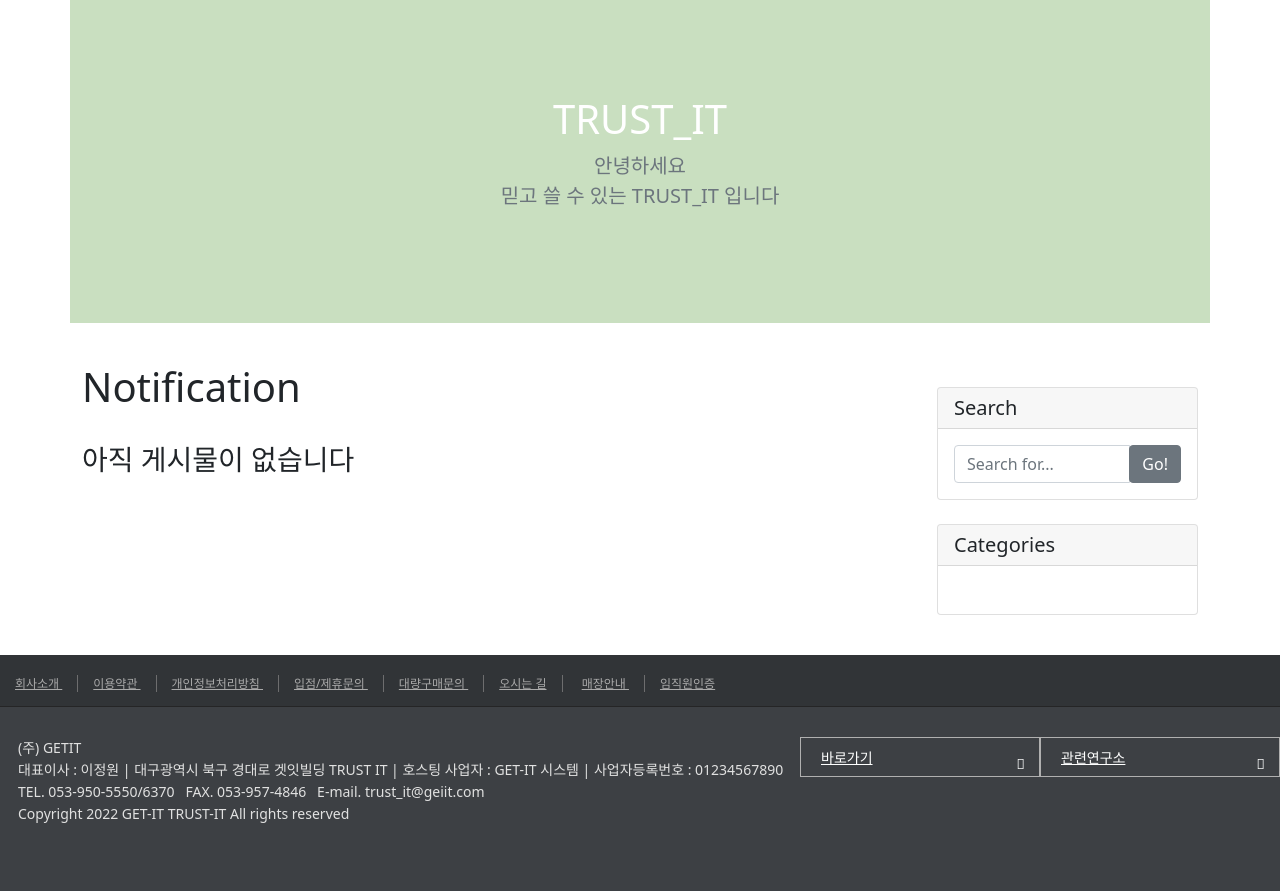
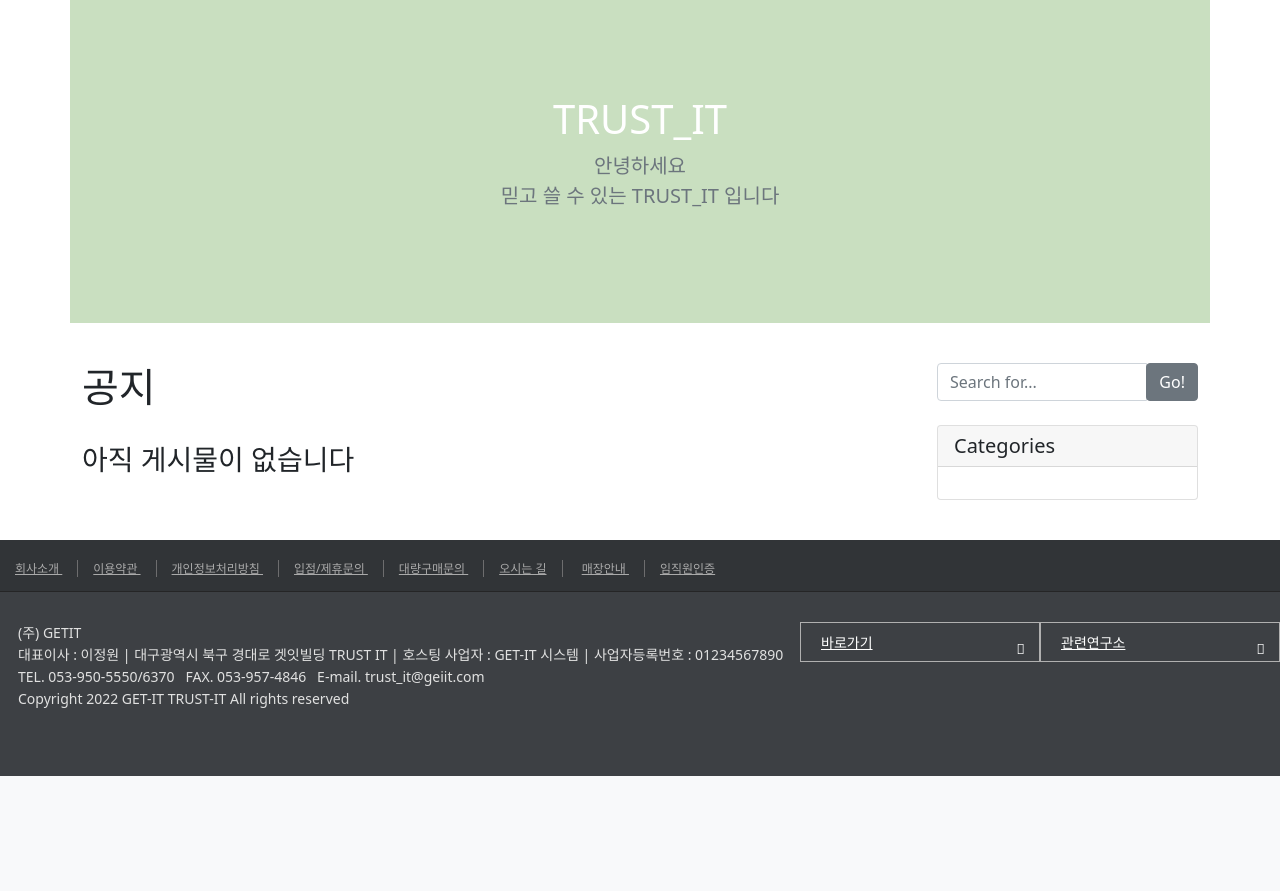
Before and after one commit to geunchanKim/TRUST-IT, a Django app: page /notification/ in a window 1280 px wide. Shown: the part 76-967 px from the top of the page. After the commit the page ends 852 px from the top, so only its background shows below. Run offline with Django 4.2, Linux system fonts and the light colour scheme; data that the repository does not hold is empty; some libraries are stand-ins or nearby versions.

Commit message:
디자인 부문 수정

```diff
--- a/analysisproducts/models.py
+++ b/analysisproducts/models.py
@@ -30,7 +30,7 @@ class Company(models.Model):
 
 class Product(models.Model):
     title = models.CharField(max_length=30)
-    product_img = models.ImageField(upload_to='analysisproducts/images/%Y/%m/%d/', blank=True)
+    product_img = models.ImageField(upload_to='analysisproducts/images/%Y/%m/%d/')
     hook_text = models.CharField(max_length=100, blank=True)
     analysis_content = models.TextField()
 
--- a/notification/templates/notification/base.html
+++ b/notification/templates/notification/base.html
@@ -31,16 +31,11 @@
 
             <div class="col-md-4 col-lg-3">
                 <!-- Search Widget -->
-                <div class="card my-4">
-                    <h5 class="card-header">Search</h5>
-                    <div class="card-body">
                 <div class="input-group">
                     <input type="text" class="form-control" placeholder="Search for..." id="search-input">
                     <span class="input-group-btn">
                         <button class="btn btn-secondary" type="button" onclick="searchPost()">Go!</button>
                     </span>
-                        </div>
-                    </div>
                 </div>
 
                 <!-- Categories Widget -->
@@ -48,12 +43,10 @@
                     <h5 class="card-header">Categories</h5>
                     <div class="card-body">
                         <div class="row">
-                            <ul>
                             {% for category in categories %}
                             <li><a href="{{ category.get_absolute_url }}">{{category}} ({{category.news_set.count}})</a></li>
                             {% endfor %}
                             <!-- <li><a href="/notification/category/no_category/">미분류 ({{no_category_post_count}})</a></li> -->
-                            </ul>
                         </div>
                     </div>
                 </div>
--- a/notification/templates/notification/news_list.html
+++ b/notification/templates/notification/news_list.html
@@ -29,13 +29,7 @@
             }
           </style>
     </head>
-    <!-- {%if user.is_authenticated%}
-        {%if user.is_superuser or user.is_staff%}
-            <a class="btn btn-info btn-sm float-right" role="button" href="/communication/create_post/" style="background-color:yellow; border:5px,black;">
-                <i class="fas fa-pen"></i>&nbsp;&nbsp;새 글 작성하기</a>
-        {%endif%}
-    {%endif%} -->
-        <h1>Notification
+        <h1>공지
             {% if search_info %}<small class="text-muted">{{ search_info }}</small>{%endif%}
             {% if category %} <span class="badge bg-secondary">{{category}}</span>{%endif%}
             {% if tag %}<i class="fas fa-tags"></i> <span class="badge rounded-pill bg-primary">{{tag}}</span>{%endif%}</h1>
@@ -59,53 +53,7 @@
                     <td><a id="post_title" href="{{ p.get_absolute_url }}">{{ p.title }}</a></td>
                     <td>{{ p.author }}</td>
                     <td>{{ p.created_at }}</td>
-                    <!-- <td>{% if p.tags.exists %}
-                            <i class="fas fa-tags"></i>
-                            {% for tag in p.tags.iterator %}
-                                <a href="{{tag.get_absoulte_url}}">
-                                    <span class="badge rounded-pill bg-primary">
-                                        {{tag}}
-                                    </span>
-                                </a>
-                            {% endfor %}
-                        {% else %} none
-                        {% endif %}</td> -->
                 </tr>
-                <!-- {% comment %} <div class="card mb-4" id="post-{{p.pk}}">
-                    {% if p.head_image %}
-                    <img class="card-img-top" src="{{ p.head_image.url }}" alt="{{ p }} head image" /></a>
-                    {% else %}
-                    <img class = "card-img-top" src="https://picsum.photos/seed/{{ p.id }}/800/200" alt="random_image">
-                    {% endif %}
-                    <div class="card-body">
-                        {% if p.category %}
-                        <span class="badge badge-secondary float-right">{{p.category}}</span>
-                        {% else %}
-                        <span class = "badge badge-secondary float-right">미분류</span>
-                        {% endif %}
-                        <h2 class="card-title">{{ p.title }}</h2>
-                        {% if p.hook_text %}
-                            <h5 class="text-muted">{{ p.hook_text }}</h5>
-                        {% endif %}
-                        <p class="card-text">{{ p.content | truncatewords:45 }}</p>
-                        {% if p.tags.exists %}
-                            <i class="fas fa-tags"></i>
-                            {% for tag in p.tags.iterator %}
-                                <a href="{{tag.get_absoulte_url}}">
-                                    <span class="badge rounded-pill bg-primary">
-                                        {{tag}}
-                                    </span>
-                                </a>
-                            {% endfor %}
-                            <br><br>
-                        {% endif %}
-                        <a href = "{{ p.get_absolute_url }}" class="btn btn-primary">Read More &rarr;</a>
-                    </div>
-                    <div class="card-footer text-muted">
-                        Posted on {{ p.created_at }} by
-                        <a href = "#">{{p.author | upper}}</a>
-                    </div>
-                </div> {% endcomment %} -->
                 {% endfor %}
             </tbody>
         </table>
```
Also changed, not shown: analysisproducts/templates/analysisproducts/base.html (+6 -11 lines), communication/templates/communication/base.html (+5 -10 lines). Lines whose indentation alone changed are shown as unchanged.
